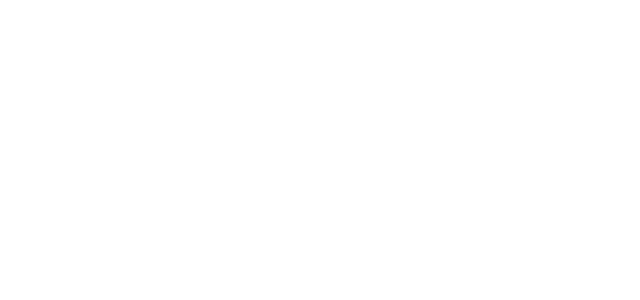
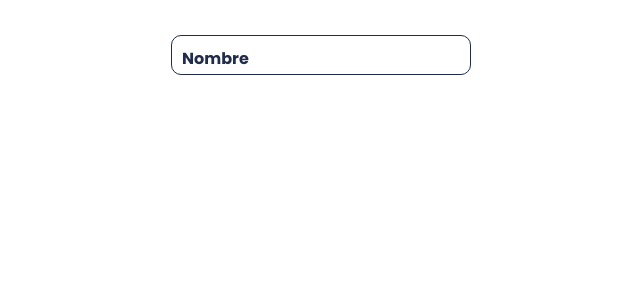
Before and after one commit to rarc41/novaticPoS, a React (Create React App) app in the folder front/: page / in a window 1280 px wide. Shown: the top 300 px of the page, without its empty margins (319-959 px from the left). Built offline with nearby package versions, Linux system fonts and the light colour scheme.

Commit message:
Input compoenent (Reusable)

```diff
--- a/front/src/App.js
+++ b/front/src/App.js
@@ -4,7 +4,7 @@
 function App() {
   return (
     <div className="App">
-      <Input></Input>
+      <Input label='Nombre' type='text'></Input>
     </div>
   );
 }
--- a/front/src/components/common/Input.js
+++ b/front/src/components/common/Input.js
@@ -1,11 +1,15 @@
-import React from 'react';
+import React from "react";
+import '../../styles/Input.css';
 
-const Input = () => {
-    return (
-        <div>
 
-        </div>
-    );
+const Input = ({ label, type, style }) => {
+  return (
+    <div className="inputBox" style={style}>
+      <input type={type?type:'text'} required="required" className=""></input>
+      {type!=='date'?<span>{label}</span>:''}
+
+    </div>
+  );
 };
 
 export default Input;
--- /dev/null
+++ b/front/src/styles/Input.css
@@ -0,0 +1,53 @@
+@import url('../index.css');
+
+.inputBox{
+    position: relative;
+    width: 30rem;
+    height: 4.6rem;
+    margin: 3.5rem;
+}
+
+/* .inputBox:last-child{
+    margin-top: 10rem;
+    margin-bottom:0;
+} */
+
+.inputBox input{
+    position: absolute;
+    top: 0;
+    left: 0;
+    width: 100%;
+    border: 1px solid var(--dark-blue);
+    background-color: transparent;
+    padding: 1rem;
+    border-radius: 1rem;
+    outline: none;
+    font-size:  1.6rem;
+    color: var(--dark-blue);
+    font-weight:bold;
+}
+
+.inputBox span {
+    position: absolute;
+    top: 1px;
+    left: 1px;
+    padding: 1rem;
+    display: inline-block;
+    font-size:  1.6rem;
+    color: var(--dark-blue);
+    font-weight:bold;
+    transition: 0.5s;
+    pointer-events: none;
+}
+
+.inputBox input:focus ~ span,
+.inputBox input:valid ~ span{
+    transform: translateX(-1rem) translateY(-3.2rem);
+    font-size: 1.2rem;
+    color: var(--light-blue);
+}
+
+.inputBox input:focus,
+.inputBox input:valid{
+    border: 1px solid var(--light-blue)
+}
```
